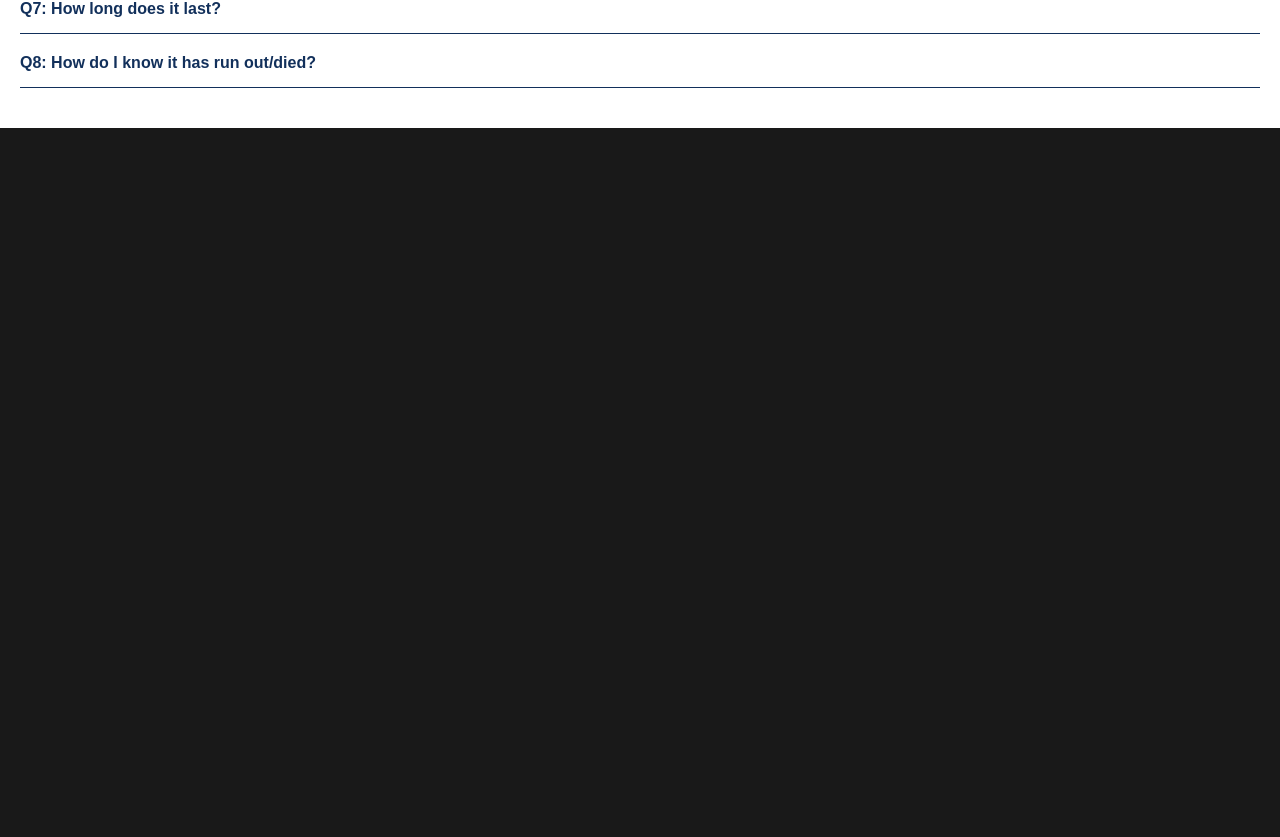
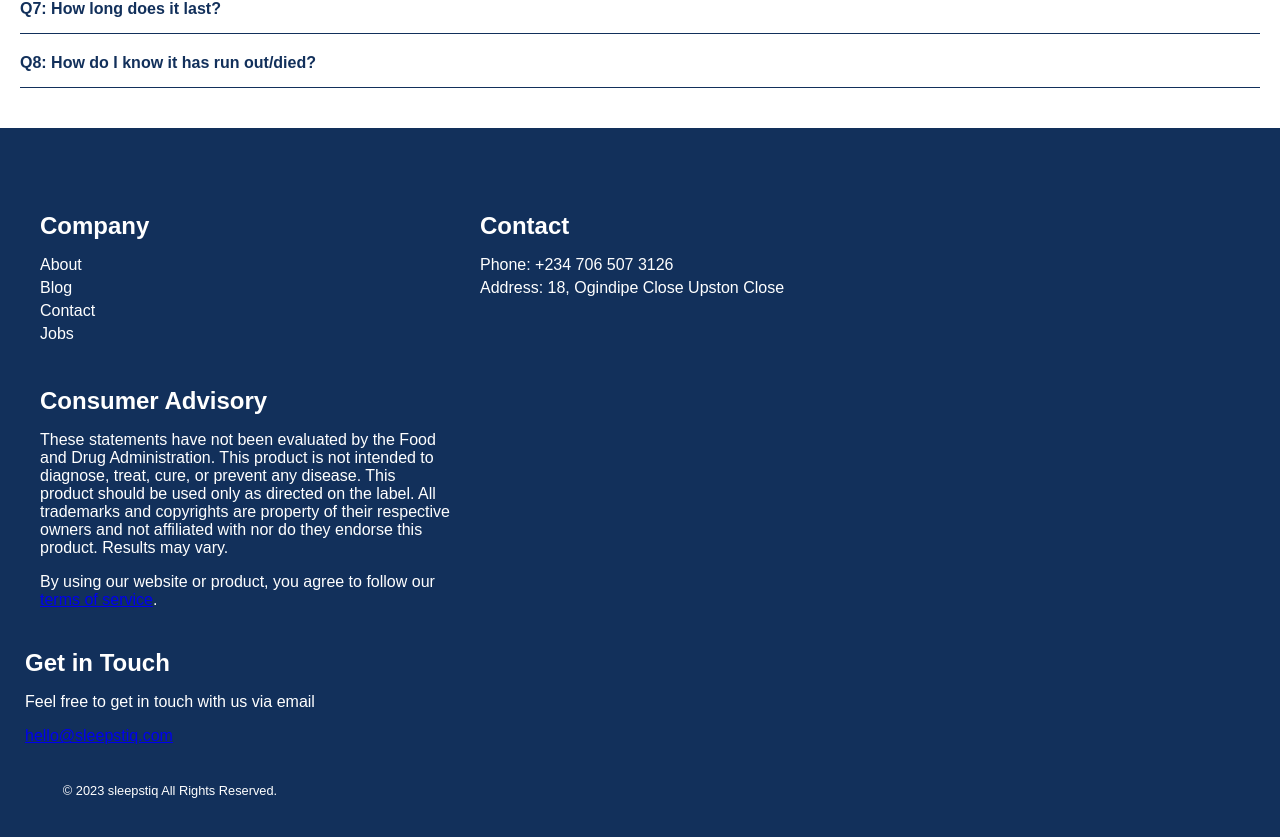
Before and after one commit to lambojac/currency, a React (Create React App) app: page /faqs in a window 1280 px wide. Shown: the part 759-1596 px from the top of the page. Before the commit the page ends 887 px from the top, so only its background shows below. Built offline with nearby package versions, Linux system fonts and the light colour scheme.

Commit message:
footer component

```diff
--- a/src/App.js
+++ b/src/App.js
@@ -5,7 +5,7 @@ import About from '../src/pages/About';
 import Shop from '../src/pages/Shop';
 import Faqs from '../src/pages/Faqs';
 import Home from '../src/pages/Home'
-
+import Footer from './components/Footer';
 const App = () => {
   return (
     <Router>
@@ -16,6 +16,7 @@ const App = () => {
         <Route path="/shop" element={<Shop />} />
         <Route path="/faqs" element={<Faqs />} />
       </Routes>
+     <Footer/>
     </Router>
   );
 };
--- /dev/null
+++ b/src/components/Footer.js
@@ -0,0 +1,57 @@
+import React from 'react';
+import "../styles/Home.css"
+const Footer = () => {
+  return (
+    <footer className="footer">
+      <div className="container">
+        <div className="row">
+          <div className="col-md-4">
+            <h3 className="footer-heading">Company</h3>
+            <ul className="footer-links">
+              <li><a href="#">About</a></li>
+              <li><a href="#">Blog</a></li>
+              <li><a href="#">Contact</a></li>
+              <li><a href="#">Jobs</a></li>
+            </ul>
+          </div>
+          <div className="col-md-4">
+            <h3 className="footer-heading">Contact</h3>
+            <ul className="footer-links">
+              <li><a href="#">Phone: +234 706 507 3126</a></li>
+              <li><a href="#">Address: 18, Ogindipe Close Upston Close</a></li>
+            </ul>
+          </div>
+          <div className="col-md-4">
+            <h3 className="footer-heading">Consumer Advisory</h3>
+            <p>
+              These statements have not been evaluated by the Food and Drug Administration. This product is not intended to diagnose, treat, cure, or prevent any disease. This product should be used only as directed on the label. All trademarks and copyrights are property of their respective owners and not affiliated with nor do they endorse this product. Results may vary.
+            </p>
+            <p>
+              By using our website or product, you agree to follow our <a href="#">terms of service</a>.
+            </p>
+          </div>
+        </div>
+        <div className="row">
+          <div className="col-md-12">
+            <div className="social-media">
+              <h3 className="footer-heading">Get in Touch</h3>
+              <p>Feel free to get in touch with us via email</p>
+              <a href="mailto:hello@sleepstiq.com">hello@sleepstiq.com</a>
+              <ul className="social-links">
+                <li><a href="#"><i className="fab fa-facebook-f"></i></a></li>
+                <li><a href="#"><i className="fab fa-twitter"></i></a></li>
+                <li><a href="#"><i className="fab fa-google-plus-g"></i></a></li>
+                <li><a href="#"><i className="fab fa-linkedin-in"></i></a></li>
+              </ul>
+            </div>
+            <div className="copyright">
+              <p>&copy; 2023 sleepstiq All Rights Reserved.</p>
+            </div>
+          </div>
+        </div>
+      </div>
+    </footer>
+  );
+};
+
+export default Footer;
--- a/src/pages/Home.js
+++ b/src/pages/Home.js
@@ -192,52 +192,7 @@ function Home() {
       </div>
     </div>
     {/* end */}
-      {/* footer */}
-      <footer className="footer">
-      <div className="container">
-        <div className="row">
-          <div className="col-md-4">
-            <h3 className="footer-heading">Company</h3>
-            <ul className="footer-links">
-              <li><a href="#">About</a></li>
-              <li><a href="#">Blog</a></li>
-              <li><a href="#">Contact</a></li>
-              <li><a href="#">Jobs</a></li>
-            </ul>
-          </div>
-          <div className="col-md-4">
-            <h3 className="footer-heading">Contact</h3>
-            <ul className="footer-links">
-              <li><a href="#">Phone: +234 706 507 3126</a></li>
-              <li><a href="#">Address: 18, Ogindipe Close Upston Close</a></li>
-            </ul>
-          </div>
-          <div className="col-md-4">
-            <h3 className="footer-heading">Consumer Advisory</h3>
-            <p>These statements have not been evaluated by the Food and Drug Administration. This product is not intended to diagnose, treat, cure, or prevent any disease. This product should be used only as directed on the label. All trademarks and copyrights are property of their respective owners and not affiliated with nor do they endorse this product. Results may vary.</p>
-            <p>By using our website or product, you agree to follow our <a href="#">terms of service</a>.</p>
-          </div>
-        </div>
-        <div className="row">
-          <div className="col-md-12">
-            <div className="social-media">
-              <h3 className="footer-heading">Get in Touch</h3>
-              <p>Feel free to get in touch with us via email</p>
-              <a href="#">hello@sleepstiq.com</a>
-              <ul className="social-links">
-                <li><a href="#"><i className="fab fa-facebook-f"></i></a></li>
-                <li><a href="#"><i className="fab fa-twitter"></i></a></li>
-                <li><a href="#"><i className="fab fa-google-plus-g"></i></a></li>
-                <li><a href="#"><i className="fab fa-linkedin-in"></i></a></li>
-              </ul>
-            </div>
-            <div className="copyright">
-              <p>&copy; 2023 sleepstiq All Rights Reserved.</p>
-            </div>
-          </div>
-        </div>
-      </div>
-    </footer>
+
     </div>
     // end code
   );
```
